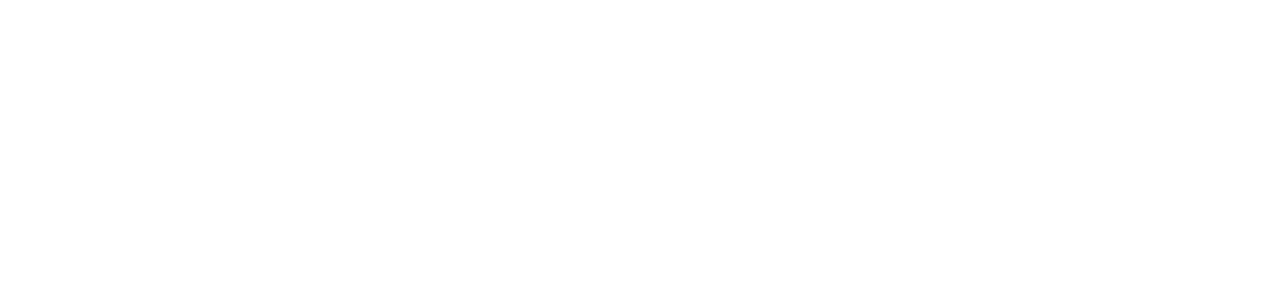
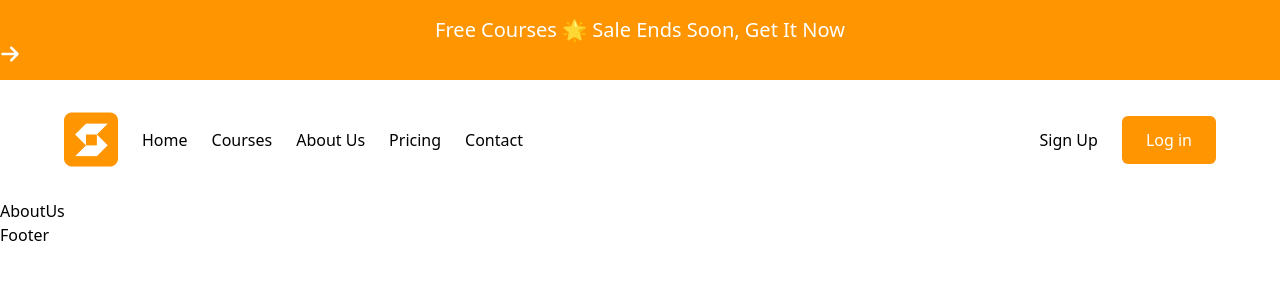
Before and after one commit to abdunnoorfaheem/creativePotential, a React (Vite) app: page /about in a window 1280 px wide. Shown: the top 300 px of the page. Built offline with nearby package versions, Linux system fonts and the light colour scheme.

Commit message:
Header,navbar section added and router setup done

```diff
--- a/package.json
+++ b/package.json
@@ -11,7 +11,9 @@
   },
   "dependencies": {
     "react": "^18.3.1",
-    "react-dom": "^18.3.1"
+    "react-dom": "^18.3.1",
+    "react-icons": "^5.3.0",
+    "react-router-dom": "^6.28.0"
   },
   "devDependencies": {
     "@eslint/js": "^9.13.0",
--- a/src/App.jsx
+++ b/src/App.jsx
@@ -1,12 +1,29 @@
 
+import { createBrowserRouter, createRoutesFromElements, Route, RouterProvider } from 'react-router-dom'
 import './App.css'
+import Header from './components/Header'
+import NavBar from './components/NavBar'
+import { createElement } from 'react'
+import { FaCreativeCommonsBy } from 'react-icons/fa6'
+import Home from './pages/Home'
+import AboutUs from './pages/AboutUs'
+import RootRouter from './components/RootRouter'
+import Footer from './pages/Footer'
 
 function App() {
 
 
+  let myRoute =createBrowserRouter(createRoutesFromElements(
+    <Route element={<RootRouter/>}>
+      <Route path="/" element={<Home/>}/>
+      <Route path='/about'element={<AboutUs/>}/>
+      <Route path='/footer' element={<Footer/>}/>
+    </Route>
+  ))
+
   return (
     <>
-
+    <RouterProvider router={myRoute}/>
     </>
   )
 }
--- /dev/null
+++ b/src/components/Header.jsx
@@ -0,0 +1,14 @@
+import React from 'react'
+import { FaArrowRight } from "react-icons/fa6";
+
+const Header = () => {
+  return (
+    <section>
+        <div>
+            <p className='text-center text-xl bg-primary py-4 text-white'>Free Courses 🌟 Sale Ends Soon, Get It Now <span><FaArrowRight /></span></p>
+        </div>
+    </section>
+  )
+}
+
+export default Header
--- /dev/null
+++ b/src/components/NavBar.jsx
@@ -0,0 +1,29 @@
+import React from 'react'
+import Logo from '../assets/logo.png'
+import { Link } from 'react-router-dom'
+
+const NavBar = () => {
+  return (
+    <nav className='flex items-center justify-between px-16 py-8'>
+        <div className=''>
+            <div className='flex items-center gap-6'>
+            <img src={Logo} alt="" />
+            <ul className='flex gap-6'>
+                <li><Link to='/'>Home</Link></li>
+                <li>Courses</li>
+                <li><Link to="/about">About Us</Link></li>
+                <li>Pricing</li>
+                <li>Contact</li>
+
+            </ul>
+            </div>
+        </div>
+        <div>
+            <button>Sign Up</button>
+            <button className='bg-primary px-6 py-3 rounded-md text-white ml-6'>Log in</button>
+        </div>
+    </nav>
+  )
+}
+
+export default NavBar
--- /dev/null
+++ b/src/components/RootRouter.jsx
@@ -0,0 +1,19 @@
+import React from 'react'
+import Header from './Header'
+import NavBar from './NavBar'
+import { Outlet } from 'react-router-dom'
+import Footer from '../pages/Footer'
+
+const RootRouter = () => {
+  return (
+    <>
+    <Header/>
+    <NavBar/>
+    <Outlet/>
+    <Footer/>
+
+    </>
+  )
+}
+
+export default RootRouter
--- /dev/null
+++ b/src/pages/AboutUs.jsx
@@ -0,0 +1,9 @@
+import React from 'react'
+
+const AboutUs = () => {
+  return (
+    <div>AboutUs</div>
+  )
+}
+
+export default AboutUs
--- /dev/null
+++ b/src/pages/Courses.jsx
@@ -0,0 +1,9 @@
+import React from 'react'
+
+const Courses = () => {
+  return (
+    <div>Courses</div>
+  )
+}
+
+export default Courses
--- /dev/null
+++ b/src/pages/Footer.jsx
@@ -0,0 +1,9 @@
+import React from 'react'
+
+const Footer = () => {
+  return (
+    <div>Footer</div>
+  )
+}
+
+export default Footer
--- /dev/null
+++ b/src/pages/Home.jsx
@@ -0,0 +1,13 @@
+import React from 'react'
+import Header from '../components/Header'
+
+const Home = () => {
+  return (
+    <>
+
+
+    </>
+  )
+}
+
+export default Home
--- a/tailwind.config.js
+++ b/tailwind.config.js
@@ -1,11 +1,12 @@
 /** @type {import('tailwindcss').Config} */
 export default {
-    content: [
-        "./index.html",
-        "./src/**/*.{js,ts,jsx,tsx}",
-    ],
+    content: ["./index.html", "./src/**/*.{js,ts,jsx,tsx}"],
     theme: {
         extend: {},
+        backgroundColor: {
+            primary: "#FF9500",
+        },
     },
+
     plugins: [],
-}
+};
```
Also changed, not shown: eslint.config.js (+37 -37 lines), src/assets/Logo.png (added), src/components/Hero.jsx (added), 1 other file (tests, documents, lock files or other folders).
